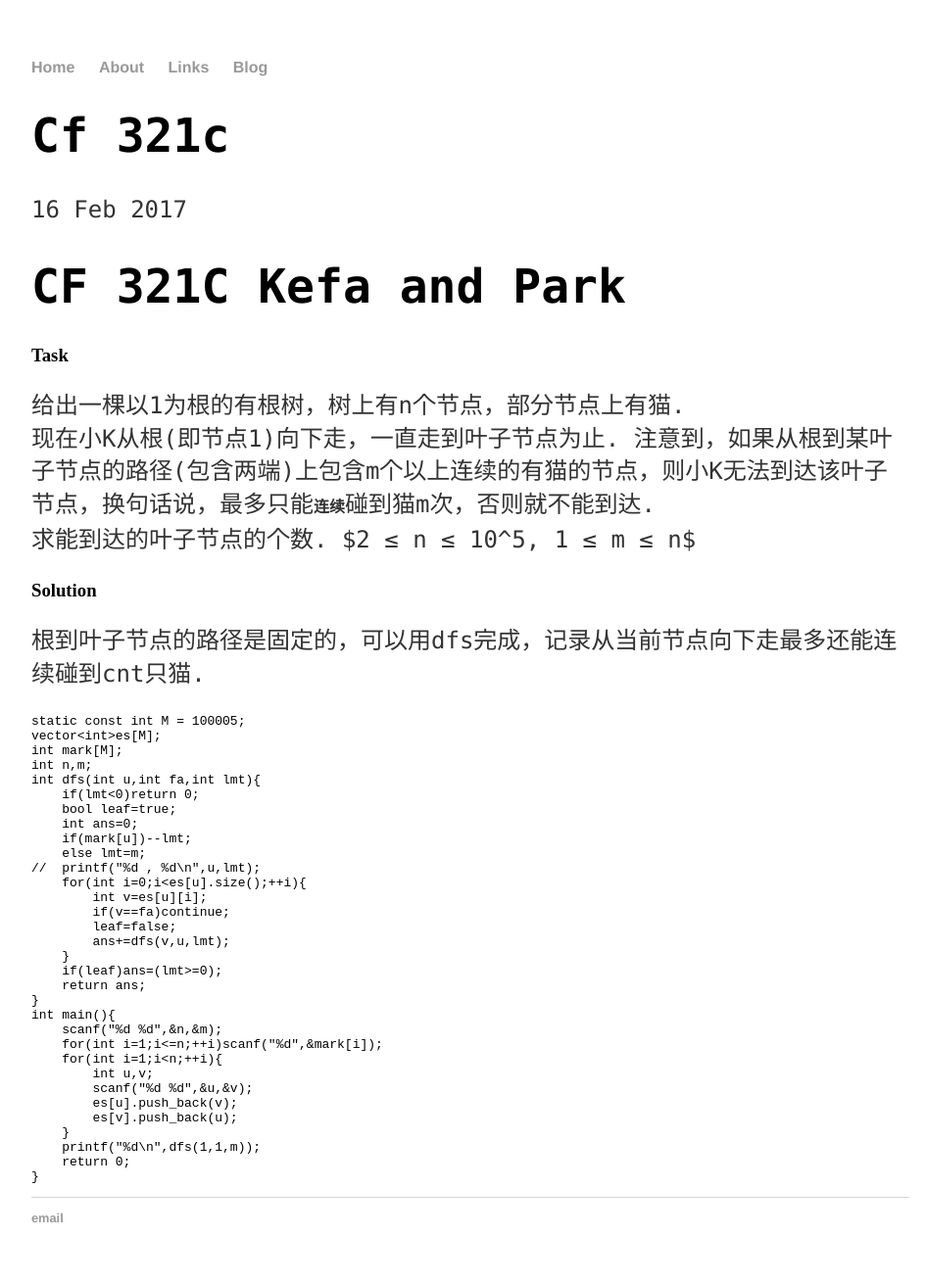
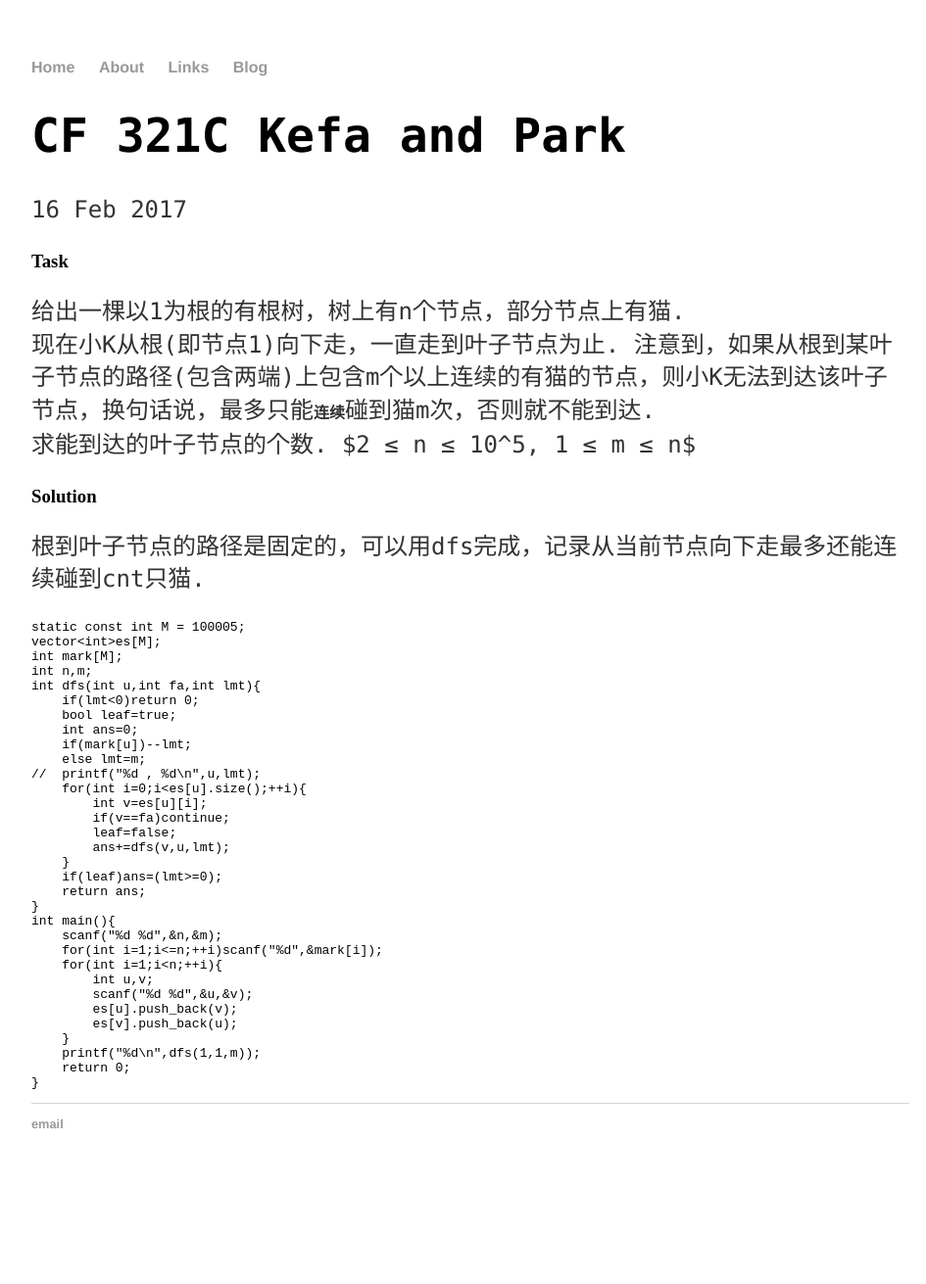
Before and after one commit to songtoy/songtoy, a Jekyll site: the page built from _posts/2017-02-16-CF-321C.md, in a window 1280 px wide. Shown: the whole page at 98% size, without its empty margins (160-1105 px from the left). Built offline with Jekyll 4.4.1, drawn with Linux system fonts in a browser that asks for light colours; our own code applies the rules of GitHub Pages for plain Markdown files; after the commit the page ends 1215 px from its top, so only the background shows below that; some of the changed lines change nothing that is shown.

Commit message:
Update 2017-02-16-CF-321C.md

```diff
--- a/_posts/2017-02-16-CF-321C.md
+++ b/_posts/2017-02-16-CF-321C.md
@@ -1,4 +1,6 @@
-# CF 321C Kefa and Park
+---
+title: CF 321C Kefa and Park
+---
 ### Task
 给出一棵以1为根的有根树，树上有n个节点，部分节点上有猫.
 现在小K从根(即节点1)向下走，一直走到叶子节点为止. 注意到，如果从根到某叶子节点的路径(包含两端)上包含m个以上连续的有猫的节点，则小K无法到达该叶子节点，换句话说，最多只能<strong><font size=3>连续</font></strong>碰到猫m次，否则就不能到达.
```
